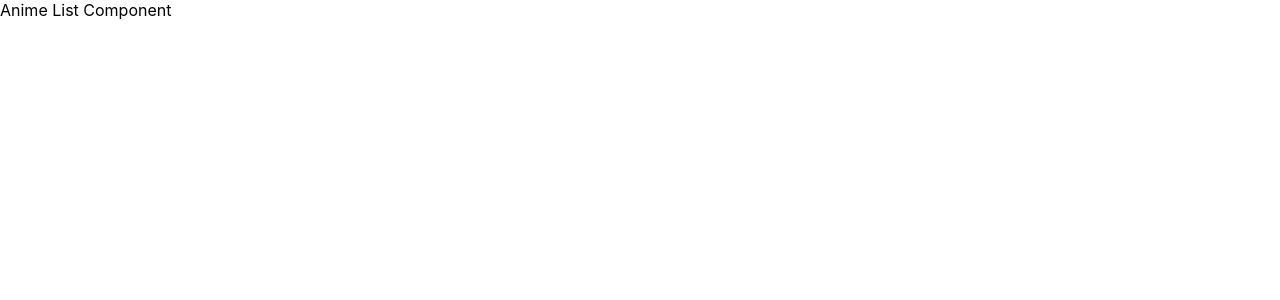
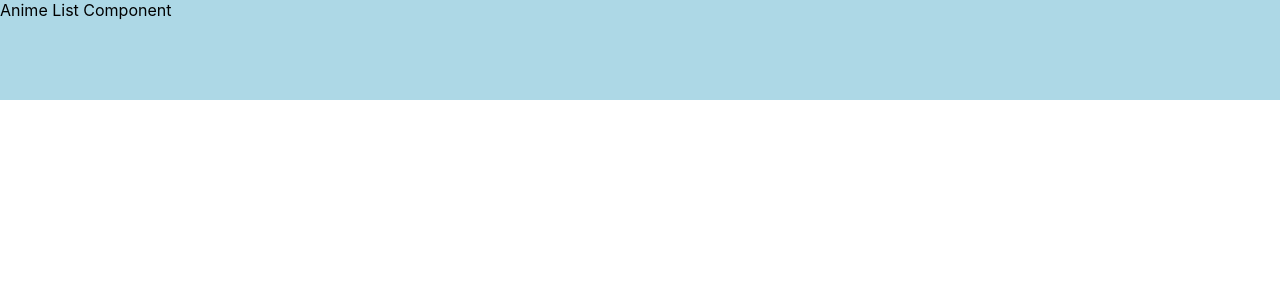
Before and after one commit to primabudi/anime-collection, a React (Create React App) app: page / in a window 1280 px wide. Shown: the top 300 px of the page. Built offline with nearby package versions, Linux system fonts and the light colour scheme.

Commit message:
create example emotion style

```diff
--- a/src/pages/anime-list/index.tsx
+++ b/src/pages/anime-list/index.tsx
@@ -1,5 +1,6 @@
+import * as S from "./styled";
 const AnimeList = () => {
-  return <>Anime List Component</>;
+  return <S.Wrapper>Anime List Component</S.Wrapper>;
 };
 
 export default AnimeList;
--- /dev/null
+++ b/src/pages/anime-list/styled.ts
@@ -0,0 +1,8 @@
+import styled from "@emotion/styled";
+
+const Wrapper = styled.div`
+  background-color: lightblue;
+  height: 100px;
+`;
+
+export { Wrapper };
```
